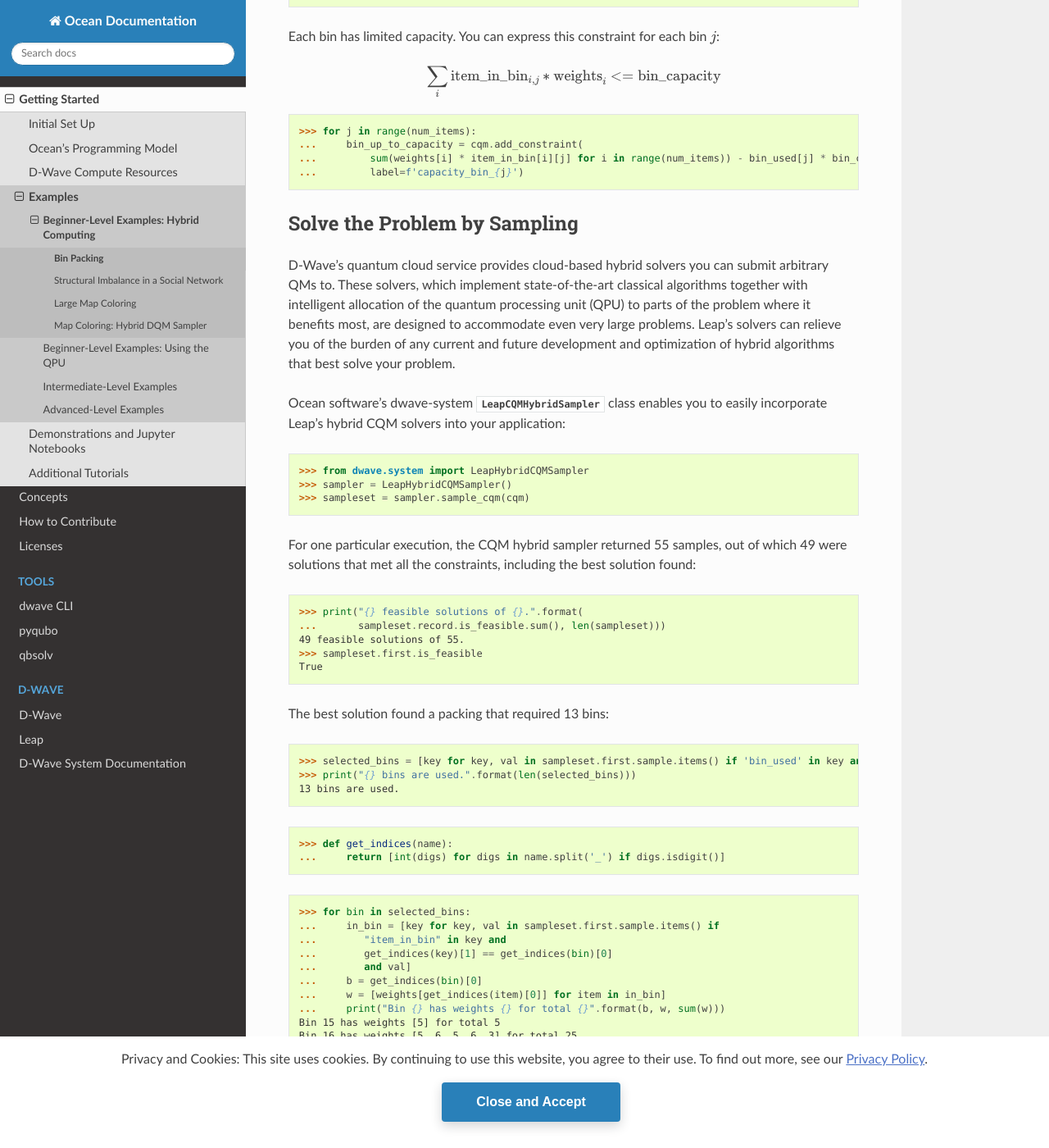
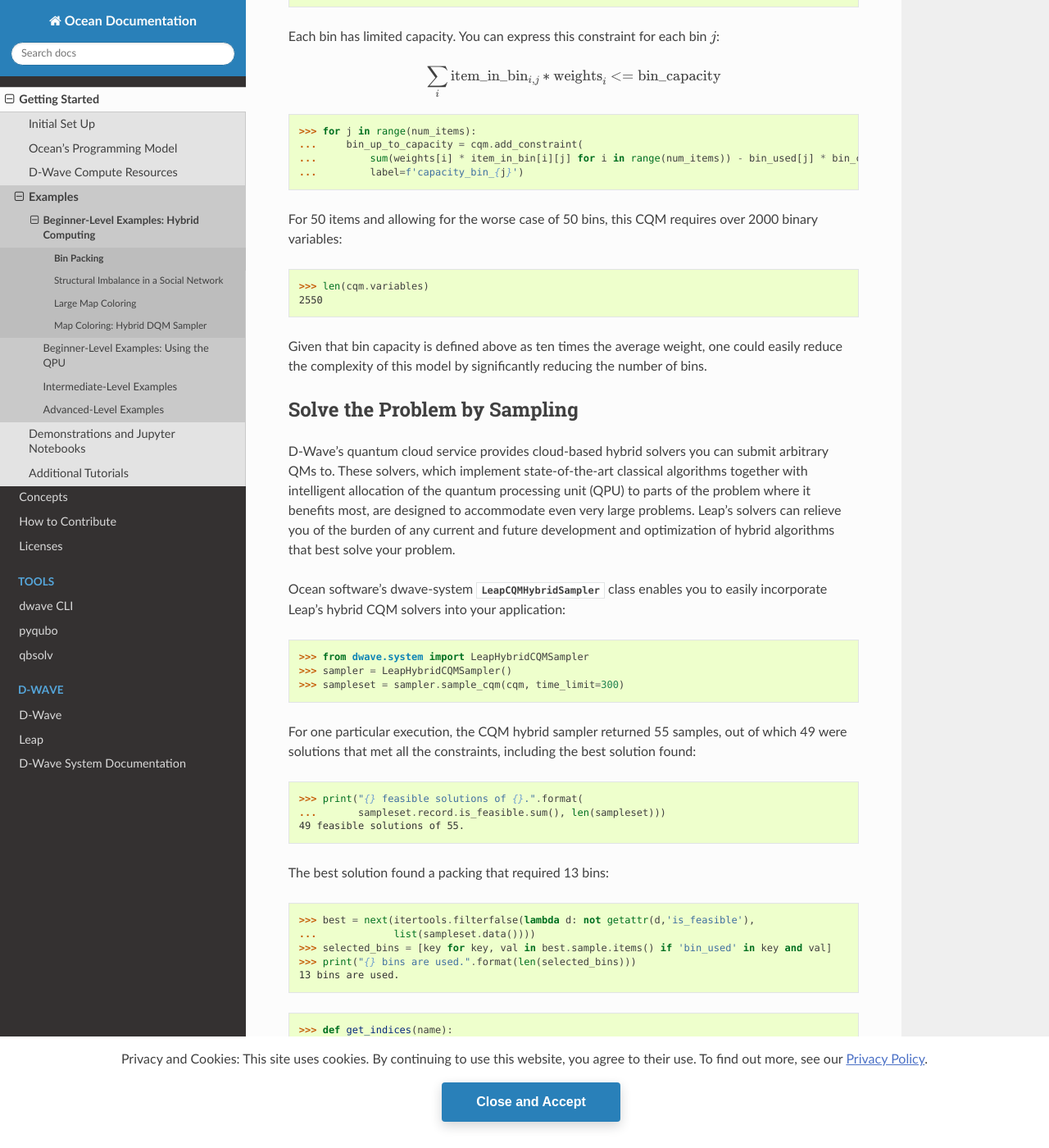
Before and after one commit to dwavesystems/dwave-ocean-sdk, a Sphinx documentation site: the page built from docs/examples/hybrid_cqm_binpacking.rst, in a window 1280 px wide and 1400 px high, scrolled down 1844 px. Shown: the whole window at 82% size. Built offline with Sphinx 7.4.7 and the Read the Docs theme 2.0.0, drawn with Linux system fonts in a browser that asks for light colours; pages that are not in the unit, such as notebooks, are missing from menus; the version number could not be read and is left out.

Commit message:
Add CQM example: replace sampleset.first with best

```diff
--- a/docs/examples/hybrid_cqm_binpacking.rst
+++ b/docs/examples/hybrid_cqm_binpacking.rst
@@ -108,6 +108,15 @@
 ...         sum(weights[i] * item_in_bin[i][j] for i in range(num_items)) - bin_used[j] * bin_capacity <= 0,
 ...         label=f'capacity_bin_{j}')
 
+For 50 items and allowing for the worse case of 50 bins, this CQM requires
+over 2000 binary variables:
+
+>>> len(cqm.variables)
+2550
+
+Given that bin capacity is defined above as ten times the average weight,
+one could easily reduce the complexity of this model by significantly reducing
+the number of bins.
 
 Solve the Problem by Sampling
 =============================
@@ -126,7 +135,7 @@
 
 >>> from dwave.system import LeapHybridCQMSampler
 >>> sampler = LeapHybridCQMSampler()     # doctest: +SKIP
->>> sampleset = sampler.sample_cqm(cqm)  # doctest: +SKIP
+>>> sampleset = sampler.sample_cqm(cqm, time_limit=300)  # doctest: +SKIP
 
 For one particular execution, the CQM hybrid sampler returned 55 samples, out of
 which 49 were solutions that met all the constraints, including the best solution
@@ -135,12 +144,12 @@
 >>> print("{} feasible solutions of {}.".format(
 ...       sampleset.record.is_feasible.sum(), len(sampleset)))   # doctest: +SKIP
 49 feasible solutions of 55.
->>> sampleset.first.is_feasible                                  # doctest: +SKIP
-True
 
 The best solution found a packing that required 13 bins:
 
->>> selected_bins = [key for key, val in sampleset.first.sample.items() if 'bin_used' in key and val]
+>>> best = next(itertools.filterfalse(lambda d: not getattr(d,'is_feasible'),
+...             list(sampleset.data())))
+>>> selected_bins = [key for key, val in best.sample.items() if 'bin_used' in key and val]
 >>> print("{} bins are used.".format(len(selected_bins)))     # doctest: +SKIP
 13 bins are used.
 
@@ -148,11 +157,11 @@
 ...     return [int(digs) for digs in name.split('_') if digs.isdigit()]
 
 >>> for bin in selected_bins:                        # doctest: +SKIP
-...     in_bin = [key for key, val in sampleset.first.sample.items() if
+...     in_bin = [key for key, val in best.sample.items() if
 ...        "item_in_bin" in key and
 ...        get_indices(key)[1] == get_indices(bin)[0]
 ...        and val]
-...     b = get_indices(bin)[0]
+...     b = get_indices(in_bin[0])[1]
 ...     w = [weights[get_indices(item)[0]] for item in in_bin]
 ...     print("Bin {} has weights {} for total {}".format(b, w, sum(w)))
 Bin 15 has weights [5] for total 5
```
